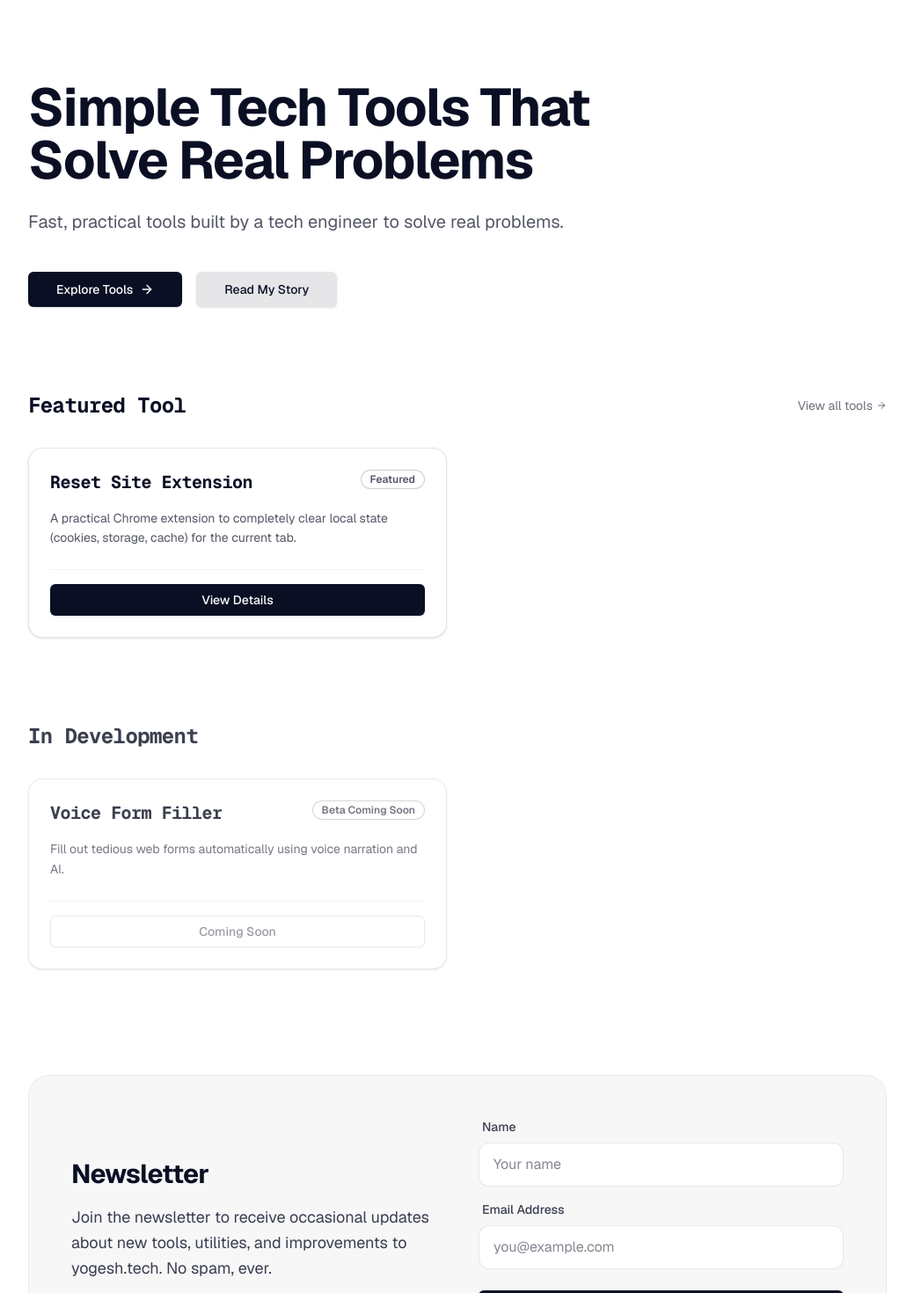
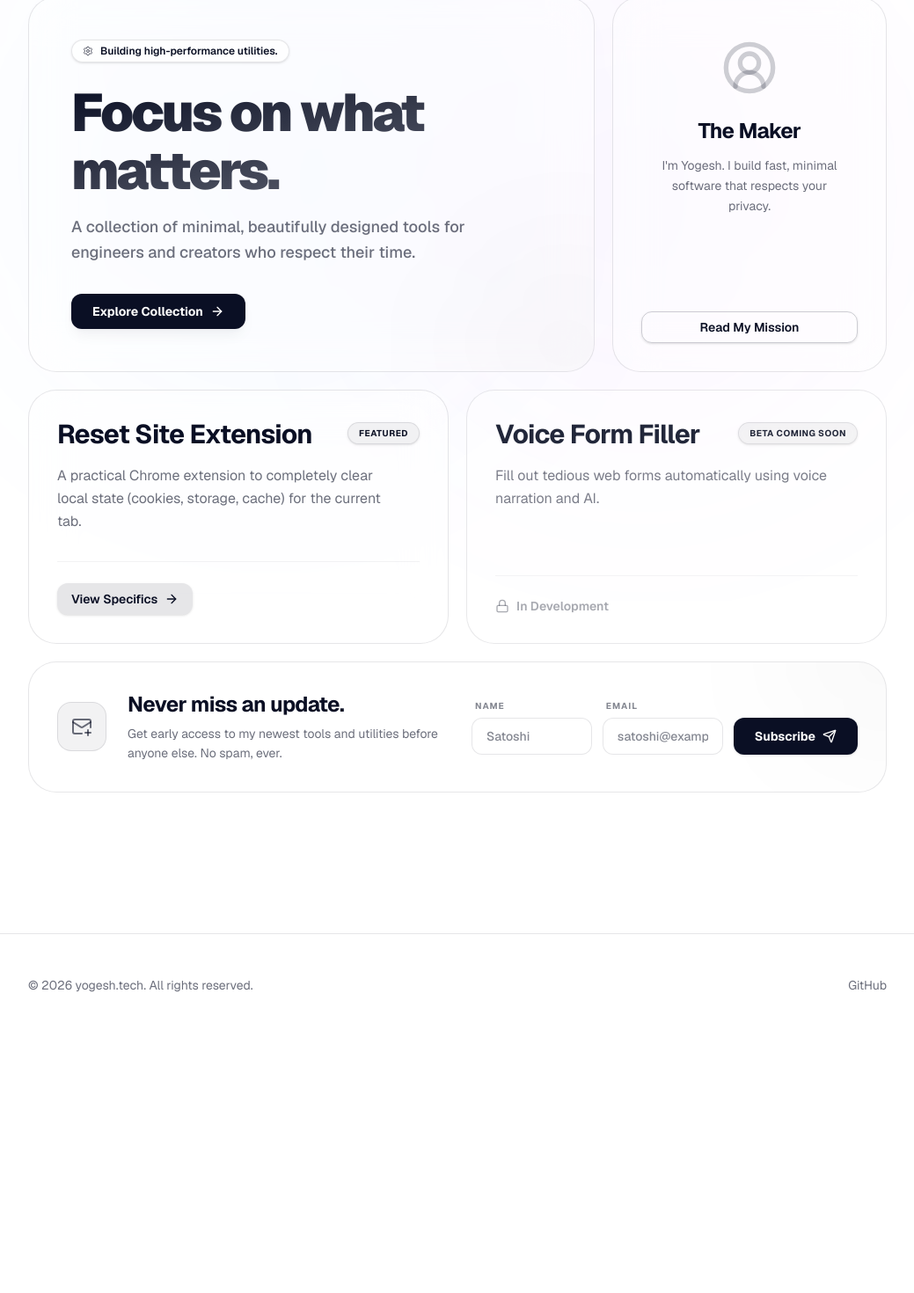
Before and after one commit to yogesh99/yogesh-tech, a Next.js app: page / in a window 1280 px wide. Shown: the part 117-1587 px from the top of the page at 88% size, without its empty margins (120-1159 px from the left). After the commit the page ends 1295 px from the top, so only its background shows below. Built offline with nearby package versions, Linux system fonts and the light colour scheme.

Commit message:
UI Changes on Homepage
UI Changes on Homepage

```diff
--- a/src/app/page.tsx
+++ b/src/app/page.tsx
@@ -1,45 +1,71 @@
-import Link from "next/link";
 import { Button } from "@/components/Button";
 import ToolCard from "@/components/ToolCard";
 import NewsletterSignup from "@/components/NewsletterSignup";
 import { tools } from "@/data/tools";
-import { ArrowRight } from "lucide-react";
+import { ArrowRight, UserCircle2, Settings } from "lucide-react";
 
 export default function Home() {
   const featuredTool = tools.find((t) => t.slug === "reset-site");
   const comingSoonTool = tools.find((t) => t.slug === "voice-filler");
 
   return (
-    <div className="flex flex-col gap-24 pb-12">
-      {/* Hero Section */}
-      <section className="flex flex-col items-start gap-6 pt-12 md:pt-24 max-w-3xl">
-        <h1 className="text-4xl md:text-5xl lg:text-6xl font-bold tracking-tight text-foreground">
-          Simple Tech Tools That Solve Real Problems
+    <div className="relative flex flex-col w-full overflow-visible">
+      {/* Global Background Blobs */}
+      <div className="fixed inset-0 overflow-hidden w-full h-full -z-10 pointer-events-none bg-background">
+        <div className="absolute top-0 left-[10%] w-[300px] h-[300px] md:w-[600px] md:h-[600px] bg-blue-500/[0.04] rounded-full blur-[120px]" />
+        <div className="absolute bottom-[20%] right-[10%] w-[350px] h-[350px] md:w-[600px] md:h-[600px] bg-purple-500/[0.04] rounded-full blur-[120px]" />
+      </div>
+
+      {/* Fully Enclosed Bento Grid */}
+      <main className="grid grid-cols-1 md:grid-cols-3 gap-4 md:gap-5 relative z-10 w-full mb-8">
+
+        {/* 1. Hero Box (Spans 2 columns) */}
+        <div className="md:col-span-2 flex flex-col justify-center p-8 md:p-12 bg-background/40 backdrop-blur-xl border border-foreground/10 rounded-[2rem] relative overflow-hidden group hover:border-foreground/20 transition-all min-h-[360px]">
+          <div className="relative z-10">
+            <div className="inline-flex items-center rounded-full border border-foreground/10 px-3 py-1 text-xs font-semibold bg-background/50 backdrop-blur-md mb-6 shadow-sm">
+              <Settings className="w-3 h-3 mr-2 opacity-70" />
+              <span>Building high-performance utilities.</span>
+            </div>
+            <h1 className="text-4xl md:text-5xl lg:text-6xl font-black tracking-tighter text-foreground bg-clip-text text-transparent bg-gradient-to-br from-foreground to-foreground/60 leading-[1.1]">
+              Focus on what matters.
             </h1>
-        <p className="text-xl text-foreground/70 leading-relaxed max-w-2xl">
-          Fast, practical tools built by a tech engineer to solve real problems.
+            <p className="text-base md:text-lg text-foreground/60 max-w-lg mt-4 leading-relaxed font-medium">
+              A collection of minimal, beautifully designed tools for engineers and creators who respect their time.
             </p>
-        <div className="flex flex-col sm:flex-row gap-4 mt-4 w-full sm:w-auto">
-          <Button href="/tools" size="lg" className="group w-full sm:w-auto">
-            Explore Tools
-            <ArrowRight className="ml-2 h-4 w-4 group-hover:translate-x-1 transition-transform" />
-          </Button>
-          <Button href="/about" variant="secondary" size="lg" className="w-full sm:w-auto">
-            Read My Story
+            <div className="flex flex-col sm:flex-row gap-3 mt-8 w-full sm:w-auto">
+              <Button href="/tools" size="lg" className="group rounded-xl px-6 py-5 text-sm font-bold shadow-lg shadow-foreground/5 hover:shadow-foreground/10 transition-all w-full sm:w-auto">
+                Explore Collection
+                <ArrowRight className="ml-2 h-4 w-4 group-hover:translate-x-1 group-hover:-translate-y-1 transition-transform" />
               </Button>
             </div>
-      </section>
+          </div>
+          {/* Subtle glow */}
+          <div className="absolute -bottom-24 -right-24 w-64 h-64 bg-foreground/[0.02] rounded-full blur-3xl group-hover:bg-foreground/[0.04] transition-colors duration-700 pointer-events-none" />
+        </div>
 
-      {/* Featured Tool */}
+        {/* 2. The Maker Box (Spans 1 column) */}
+        <div className="md:col-span-1 flex w-full">
+          <div className="w-full flex flex-col justify-between bg-background/40 backdrop-blur-xl border border-foreground/10 rounded-[2rem] p-8 hover:bg-background/60 transition-all duration-300 hover:shadow-lg hover:border-foreground/20 relative overflow-hidden group">
+            <div className="relative z-10 flex flex-col h-full text-center items-center justify-center pt-4">
+              <UserCircle2 className="h-16 w-16 text-foreground/20 mb-6 group-hover:text-foreground/40 transition-colors duration-500" />
+              <h3 className="font-sans text-2xl font-bold tracking-tight mb-3">The Maker</h3>
+              <p className="text-foreground/60 leading-relaxed text-sm mb-8 max-w-[200px]">
+                I'm Yogesh. I build fast, minimal software that respects your privacy.
+              </p>
+              <div className="mt-auto w-full">
+                <Button href="/about" variant="outline" className="w-full rounded-xl text-sm font-semibold shadow-sm hover:shadow-md transition-all">
+                  Read My Mission
+                </Button>
+              </div>
+            </div>
+          </div>
+        </div>
+
+        {/* Tools Section (Spans all 3 columns, split equally into 2) */}
+        <div className="md:col-span-3 grid grid-cols-1 md:grid-cols-2 gap-4 md:gap-5 w-full">
+          {/* Featured Tool (Left Half) */}
           {featuredTool && (
-        <section className="flex flex-col gap-8">
-          <div className="flex items-center justify-between">
-            <h2 className="text-2xl font-bold tracking-tight font-mono">Featured Tool</h2>
-            <Link href="/tools" className="text-sm text-foreground/60 hover:text-foreground transition-colors flex items-center">
-              View all tools <ArrowRight className="ml-1 h-3 w-3" />
-            </Link>
-          </div>
-          <div className="grid grid-cols-1 md:grid-cols-2 gap-6">
+            <div className="flex w-full">
               <ToolCard
                 title={featuredTool.title}
                 description={featuredTool.shortDescription}
@@ -47,14 +73,11 @@ export default function Home() {
                 label={featuredTool.label}
               />
             </div>
-        </section>
           )}
 
-      {/* Coming Soon */}
+          {/* Coming Soon Tool (Right Half) */}
           {comingSoonTool && (
-        <section className="flex flex-col gap-8 opacity-80">
-          <h2 className="text-2xl font-bold tracking-tight font-mono">In Development</h2>
-          <div className="grid grid-cols-1 md:grid-cols-2 gap-6">
+            <div className="flex w-full opacity-90 hover:opacity-100 transition-opacity">
               <ToolCard
                 title={comingSoonTool.title}
                 description={comingSoonTool.shortDescription}
@@ -63,27 +86,15 @@ export default function Home() {
                 label={comingSoonTool.label}
               />
             </div>
-        </section>
           )}
+        </div>
 
-      {/* Newsletter */}
+        {/* 5. Newsletter Signup (Spans 3 columns) */}
+        <div className="md:col-span-3 flex w-full">
           <NewsletterSignup />
+        </div>
 
-      {/* About Preview */}
-      <section className="p-8 md:p-12 rounded-3xl bg-foreground/[0.03] border border-foreground/5 mt-12 relative overflow-hidden">
-        <div className="absolute top-0 right-0 w-64 h-64 bg-foreground/[0.05] rounded-full blur-3xl -translate-y-1/2 translate-x-1/3"></div>
-        <div className="relative z-10 flex flex-col gap-6 max-w-2xl">
-          <h2 className="text-2xl font-bold tracking-tight">The Maker Behind the Tools</h2>
-          <p className="text-lg text-foreground/80 leading-relaxed">
-            I'm Yogesh, building practical solutions to everyday tech annoyances. My goal is to create lightweight, fast, and beautifully minimal tools that respect your time and privacy.
-          </p>
-          <div>
-            <Button href="/about" variant="outline" className="mt-2">
-              More About Me
-            </Button>
-          </div>
-        </div>
-      </section>
+      </main>
     </div>
   );
 }
--- a/src/components/NewsletterSignup.tsx
+++ b/src/components/NewsletterSignup.tsx
@@ -3,7 +3,7 @@
 import { useState } from "react";
 import { subscribeAction } from "@/app/actions/subscribe";
 import { Button } from "@/components/Button";
-import { Send, CheckCircle2 } from "lucide-react";
+import { Send, CheckCircle2, MailPlus } from "lucide-react";
 
 export default function NewsletterSignup() {
   const [status, setStatus] = useState<"idle" | "loading" | "success" | "error">("idle");
@@ -25,73 +25,80 @@ export default function NewsletterSignup() {
 
   if (status === "success") {
     return (
-      <section className="bg-foreground/[0.03] border border-foreground/5 rounded-3xl p-8 md:p-12 text-center flex flex-col items-center justify-center gap-4 mt-6">
-        <CheckCircle2 className="h-12 w-12 text-green-500 mb-2" />
-        <h3 className="text-2xl font-bold tracking-tight font-sans">You're subscribed!</h3>
-        <p className="text-foreground/80">
-          Thanks for joining. We'll be in touch occasionally with new updates.
-        </p>
-      </section>
+      <div className="w-full flex flex-col sm:flex-row items-center justify-between bg-green-500/5 backdrop-blur-xl border border-green-500/20 rounded-[2rem] p-6 md:p-8 transition-all shadow-sm">
+        <div className="flex items-center gap-4 mb-4 sm:mb-0">
+          <div className="h-12 w-12 bg-green-500/20 rounded-full flex items-center justify-center border border-green-500/30 shrink-0">
+            <CheckCircle2 className="h-6 w-6 text-green-600 dark:text-green-400" />
+          </div>
+          <div className="flex flex-col text-left">
+            <h3 className="text-xl font-bold tracking-tight text-foreground">You're officially subscribed!</h3>
+            <p className="text-foreground/70 text-sm mt-1">Keep an eye on your inbox for occasional automated updates.</p>
+          </div>
+        </div>
+      </div>
     );
   }
 
   return (
-    <section className="bg-foreground/[0.03] border border-foreground/5 rounded-3xl p-8 md:p-12 relative overflow-hidden mt-6">
-      <div className="relative z-10 flex flex-col md:flex-row gap-12 items-center">
-        <div className="flex-1 flex flex-col gap-4">
-          <h2 className="text-2xl md:text-3xl font-bold tracking-tight font-sans">
-            Newsletter
+    <div className="group w-full flex flex-col lg:flex-row bg-background/40 backdrop-blur-xl border border-foreground/10 rounded-[2rem] p-6 md:p-8 transition-all duration-300 hover:bg-background/60 hover:shadow-lg hover:border-foreground/20 relative overflow-hidden items-center justify-between gap-8 h-full min-h-[140px]">
+
+      <div className="relative z-10 flex flex-row items-center gap-6 w-full lg:w-1/2">
+        <div className="hidden sm:flex h-14 w-14 bg-foreground/5 rounded-2xl items-center justify-center border border-foreground/10 shrink-0 group-hover:scale-105 transition-transform duration-500">
+          <MailPlus className="h-6 w-6 text-foreground/60" />
+        </div>
+        <div className="flex flex-col gap-1.5 justify-center">
+          <h2 className="text-2xl font-bold tracking-tight font-sans">
+            Never miss an update.
           </h2>
-          <p className="text-lg text-foreground/80 leading-relaxed max-w-md">
-            Join the newsletter to receive occasional updates about new tools, utilities, and improvements to yogesh.tech. No spam, ever.
+          <p className="text-sm text-foreground/60 leading-relaxed max-w-sm">
+            Get early access to my newest tools and utilities before anyone else. No spam, ever.
           </p>
         </div>
+      </div>
 
-        <form action={handleSubmit} className="flex-1 w-full flex flex-col gap-4">
-          <div className="flex flex-col gap-2">
-            <label htmlFor="name" className="text-sm font-medium text-foreground/80 ml-1">
-              Name
-            </label>
+      <form action={handleSubmit} className="relative z-10 w-full lg:w-1/2 flex flex-col sm:flex-row items-end gap-3 justify-end pt-2 lg:pt-0">
+        <div className="flex flex-col w-full gap-1.5">
+          <label htmlFor="name" className="text-[10px] font-bold text-foreground/50 uppercase tracking-widest pl-1">Name</label>
           <input
             type="text"
             id="name"
             name="name"
             required
             disabled={status === "loading"}
-              placeholder="Your name"
-              className="w-full px-4 py-3 rounded-xl border border-foreground/10 bg-background focus:outline-none focus:ring-2 focus:ring-foreground/20 transition-all disabled:opacity-50 text-foreground"
+            placeholder="Satoshi"
+            className="w-full px-4 py-2.5 rounded-xl border border-foreground/10 bg-background/50 backdrop-blur-sm focus:outline-none focus:ring-2 focus:ring-foreground/20 transition-all disabled:opacity-50 text-foreground text-sm font-medium h-[42px]"
           />
         </div>
-
-          <div className="flex flex-col gap-2">
-            <label htmlFor="email" className="text-sm font-medium text-foreground/80 ml-1">
-              Email Address
-            </label>
+        <div className="flex flex-col w-full gap-1.5">
+          <label htmlFor="email" className="text-[10px] font-bold text-foreground/50 uppercase tracking-widest pl-1">Email</label>
           <input
             type="email"
             id="email"
             name="email"
             required
             disabled={status === "loading"}
-              placeholder="you@example.com"
-              className="w-full px-4 py-3 rounded-xl border border-foreground/10 bg-background focus:outline-none focus:ring-2 focus:ring-foreground/20 transition-all disabled:opacity-50 text-foreground"
+            placeholder="satoshi@example.com"
+            className="w-full px-4 py-2.5 rounded-xl border border-foreground/10 bg-background/50 backdrop-blur-sm focus:outline-none focus:ring-2 focus:ring-foreground/20 transition-all disabled:opacity-50 text-foreground text-sm font-medium h-[42px]"
           />
         </div>
-
-          {status === "error" && (
-            <p className="text-red-500 text-sm mt-1">{errorMessage}</p>
-          )}
 
         <Button
           type="submit"
           disabled={status === "loading"}
-            className="w-full justify-center mt-2 group"
+          className="w-full sm:w-auto justify-center h-[42px] rounded-xl group/btn font-bold shadow-sm hover:shadow-md transition-all px-6 shrink-0"
         >
-            {status === "loading" ? "Subscribing..." : "Subscribe"}
-            {status !== "loading" && <Send className="ml-2 h-4 w-4 group-hover:translate-x-1 group-hover:-translate-y-1 transition-transform" />}
+          {status === "loading" ? "..." : "Subscribe"}
+          {status !== "loading" && <Send className="ml-2 h-4 w-4 group-hover/btn:translate-x-1 group-hover/btn:-translate-y-1 transition-transform" />}
         </Button>
       </form>
+
+      {/* Error state */}
+      {status === "error" && (
+        <p className="absolute bottom-1 left-4 lg:left-auto lg:right-6 text-red-500 text-[10px] font-bold uppercase tracking-wider">{errorMessage}</p>
+      )}
+
+      {/* Decorative gradient corner */}
+      <div className="absolute -top-32 -right-32 w-64 h-64 bg-foreground/[0.02] rounded-full blur-3xl group-hover:bg-foreground/[0.04] transition-colors duration-700 pointer-events-none" />
     </div>
-    </section>
   );
 }
--- a/src/components/ToolCard.tsx
+++ b/src/components/ToolCard.tsx
@@ -1,5 +1,5 @@
-import Link from 'next/link';
 import { Button } from './Button';
+import { ArrowRight, Lock } from 'lucide-react';
 
 interface ToolCardProps {
   title: string;
@@ -11,33 +11,39 @@ interface ToolCardProps {
 
 export default function ToolCard({ title, description, slug, isComingSoon, label }: ToolCardProps) {
   return (
-    <div className="group relative flex flex-col justify-between p-6 overflow-hidden rounded-2xl border border-foreground/10 bg-background hover:bg-foreground/[0.02] transition-colors shadow-sm hover:shadow-md">
-      <div>
+    <div className="group relative flex flex-col justify-between p-6 md:p-8 overflow-hidden rounded-[2rem] border border-foreground/10 bg-background/40 backdrop-blur-xl hover:bg-background/60 transition-all duration-300 hover:shadow-lg hover:border-foreground/20 w-full min-h-[280px]">
+      <div className="relative z-10 flex flex-col h-full">
         <div className="flex items-start justify-between mb-4">
-          <h3 className="font-mono text-xl font-bold tracking-tight group-hover:text-foreground/80 transition-colors">
+          <h3 className="font-sans text-2xl md:text-3xl font-bold tracking-tight text-foreground transition-colors">
             {title}
           </h3>
           {label && (
-            <span className="inline-flex items-center rounded-full border border-foreground/20 px-2.5 py-0.5 text-xs font-semibold text-foreground/70 bg-background/50 backdrop-blur-sm">
+            <span className="inline-flex items-center rounded-full border border-foreground/10 px-3 py-1 text-[10px] uppercase tracking-wider font-bold text-foreground bg-foreground/5 backdrop-blur-sm shadow-sm whitespace-nowrap ml-4 mt-1">
               {label}
             </span>
           )}
         </div>
-        <p className="text-sm text-foreground/70 mb-6 leading-relaxed">
+        <p className="text-sm md:text-base text-foreground/60 mb-8 leading-relaxed max-w-sm flex-grow">
           {description}
         </p>
+
+        <div className="mt-auto pt-6 border-t border-foreground/5 w-full flex items-center justify-between">
+          {isComingSoon ? (
+            <div className="flex items-center text-sm font-semibold text-foreground/40">
+              <Lock className="mr-2 h-4 w-4" />
+              In Development
+            </div>
+          ) : (
+            <Button href={`/tools/${slug}`} variant="secondary" className="w-full sm:w-auto rounded-xl text-sm font-semibold shadow-sm group-hover:bg-foreground group-hover:text-background transition-all hover:shadow-md">
+              View Specifics
+              <ArrowRight className="ml-2 h-4 w-4 group-hover:translate-x-1 group-hover:-translate-y-1 transition-transform" />
+            </Button>
+          )}
+        </div>
       </div>
-      <div className="mt-auto pt-4 border-t border-foreground/5">
-        {isComingSoon ? (
-          <Button variant="outline" className="w-full justify-center" disabled>
-            Coming Soon
-          </Button>
-        ) : (
-          <Button href={`/tools/${slug}`} variant="default" className="w-full justify-center group-hover:bg-foreground/80">
-            View Details
-          </Button>
-        )}
-      </div>
+
+      {/* Subtle background glow effect on hover */}
+      <div className="absolute inset-0 z-0 bg-gradient-to-br from-foreground/[0.02] to-transparent opacity-0 group-hover:opacity-100 transition-opacity duration-500 pointer-events-none" />
     </div>
   );
 }
```
Lines whose indentation alone changed are shown as unchanged.
